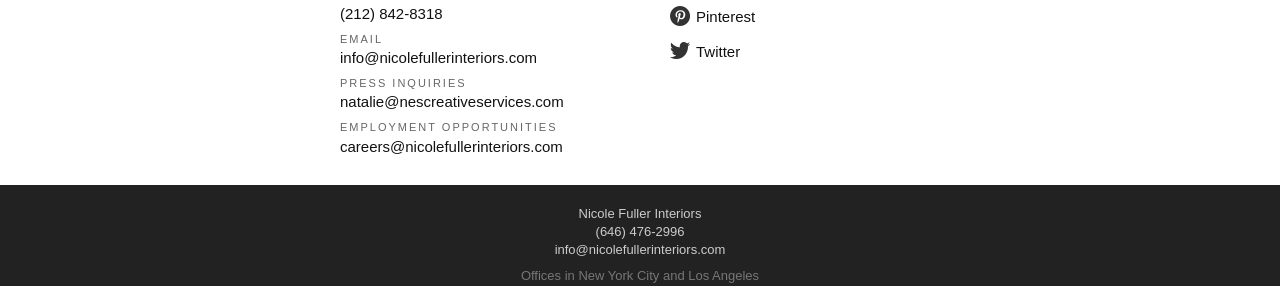
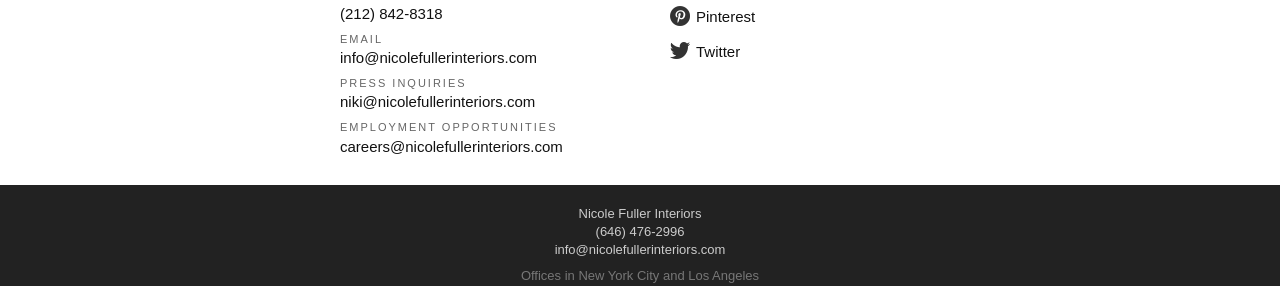
Before and after one commit to carterdea/nicolefullerinteriors.com, a Jekyll site: the page built from contact.md, in a window 1280 px wide. Shown: the part 711-997 px from the top of the page. Built offline with Jekyll 4.4.1, drawn with Linux system fonts in a browser that asks for light colours.

Commit message:
Updated Nicole Fuller Interiors Press Kit and 2 other files

```diff
--- a/_press/luxe-october-2016.markdown
+++ b/_press/luxe-october-2016.markdown
@@ -5,7 +5,6 @@ position: 0
 article_title: 'OPEN HOUSE: An NYC Penthouse by Nicole Fuller Interiors'
 publication: Luxe
 publish_date: 2016-10-15 00:00:00 Z
-fullsize_image: "/uploads/Luxe-magazine-Nicole-Fuller-August-2016-nyc-interior-design.jpg"
 thumbnail_image: "/uploads/Luxe-magazine-Nicole-Fuller-August-2016-nyc-interior-design.jpg"
 publication_url: https://issuu.com/sandow-media/docs/ny_lx25_digital/290
 ---
--- a/contact.md
+++ b/contact.md
@@ -5,7 +5,7 @@ position: 5
 phone: "(646) 476-2996"
 fax: "(212) 842-8318 "
 email: info@nicolefullerinteriors.com
-press: natalie@nescreativeservices.com
+press: niki@nicolefullerinteriors.com
 employment: careers@nicolefullerinteriors.com
 hero_image: "/uploads/Nicole-Fuller-Interior-Design-Suffern-Estate-Steven-Klein-horses-photgraphy-white-bedroom1.jpg"
 redirect_from: "/contact.php"
```
Also changed, not shown: 1 other file.
